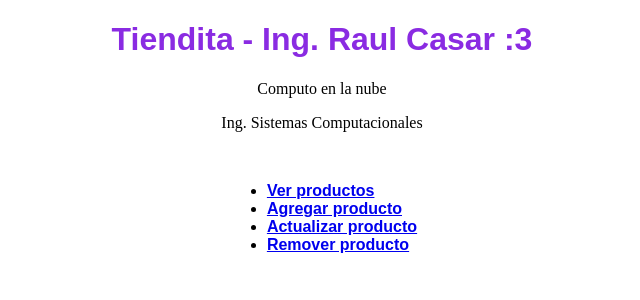
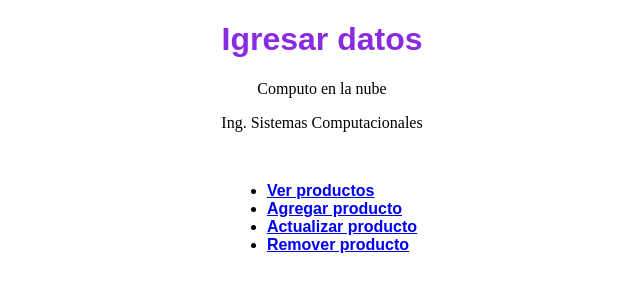
Before and after one commit to JordyRios/cloudproyet, a PHP site: page /index.php in a window 1280 px wide. Shown: the top 300 px of the page, without its empty margins (318-958 px from the left). Run offline with PHP 8.4, Linux system fonts and the light colour scheme.

Commit message:
Update header.php

```diff
--- a/templates/header.php
+++ b/templates/header.php
@@ -10,7 +10,7 @@
 </head>
 <body>
 	<div class="center-align">
-		<h1>Tiendita - Ing. Raul Casar :3</h1>
+		<h1>Igresar datos</h1>
 		<p>Computo en la nube</p>
 		<p>Ing. Sistemas Computacionales</p>
 		<br>
```
